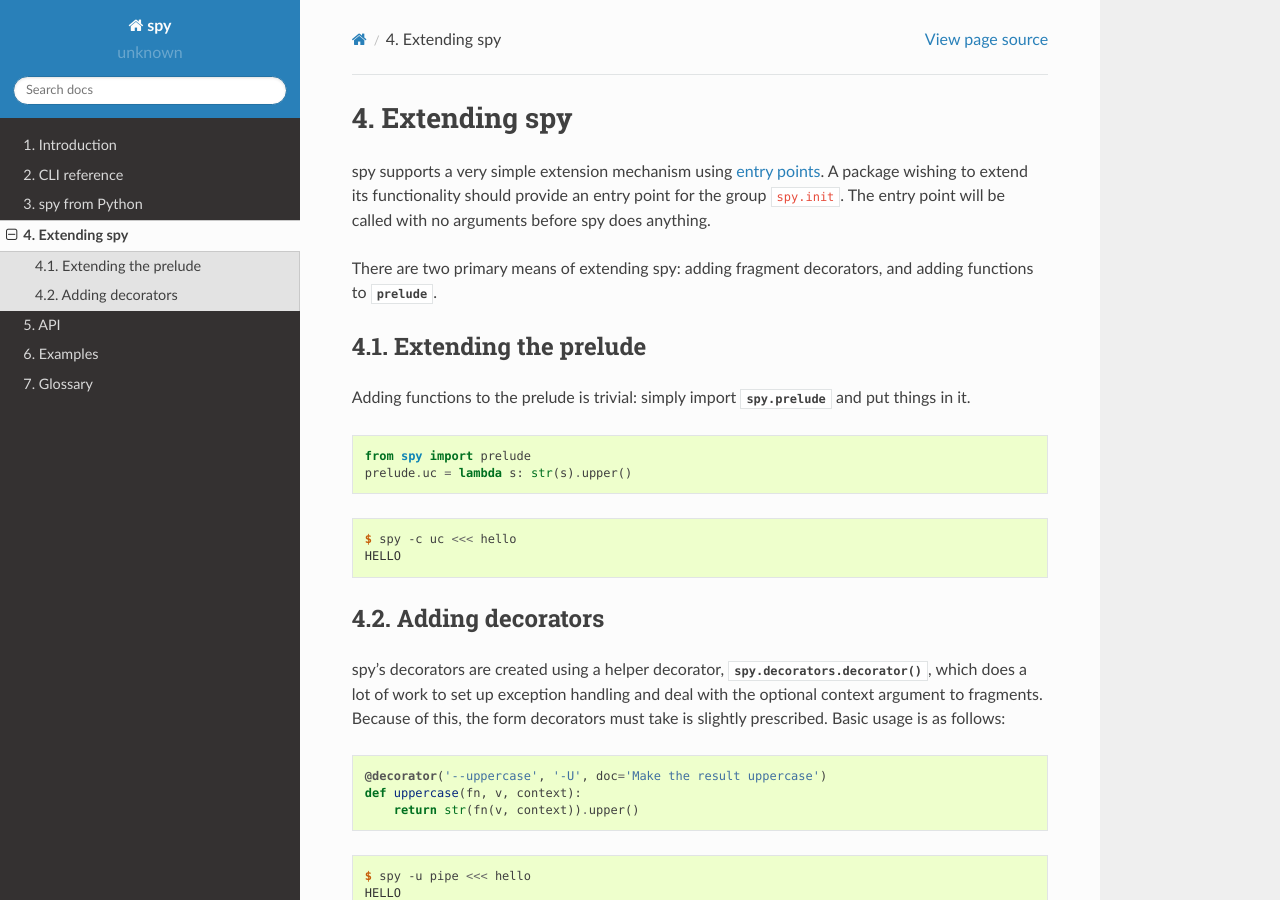
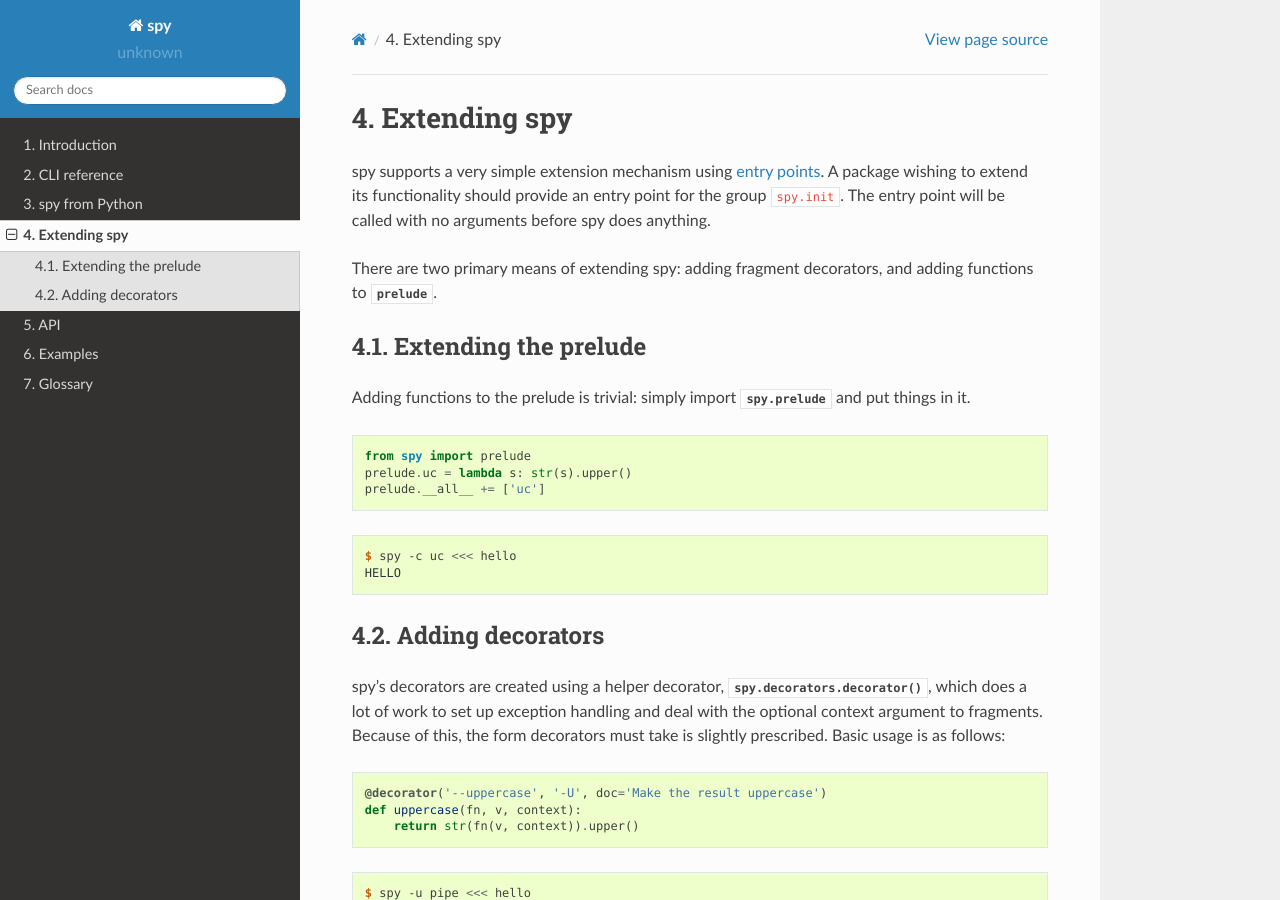
Before and after one commit to edk0/spy, a Sphinx documentation site: the page built from doc/extending.rst, in a window 1280 px wide and 900 px high. Built offline with Sphinx 7.4.7 and the Read the Docs theme 2.0.0, drawn with Linux system fonts in a browser that asks for light colours.

Commit message:
doc/extending: correct example adding to prelude

```diff
--- a/doc/extending.rst
+++ b/doc/extending.rst
@@ -23,6 +23,7 @@ put things in it.
 
    from spy import prelude
    prelude.uc = lambda s: str(s).upper()
+   prelude.__all__ += ['uc']
 
 .. code-block:: console
 
```
